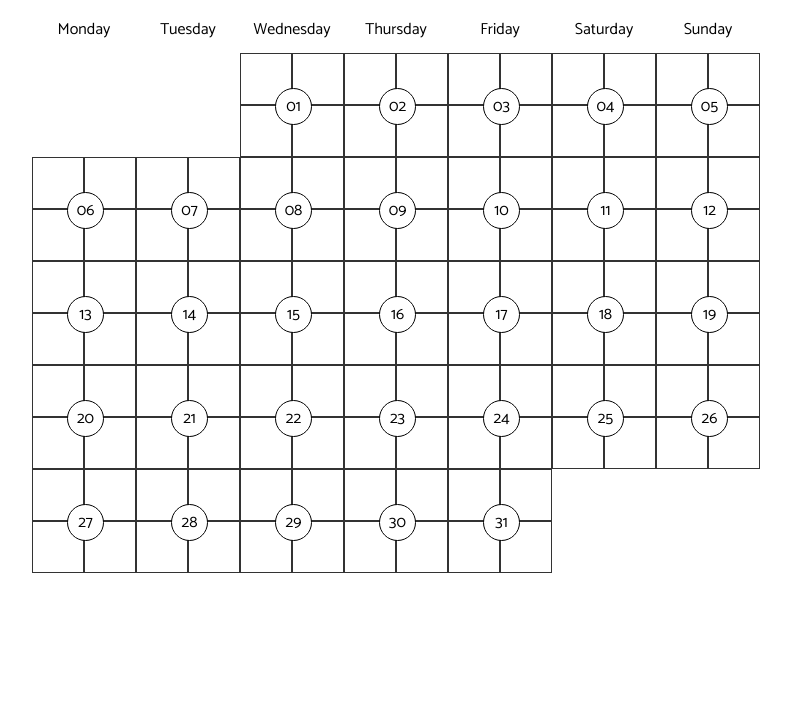
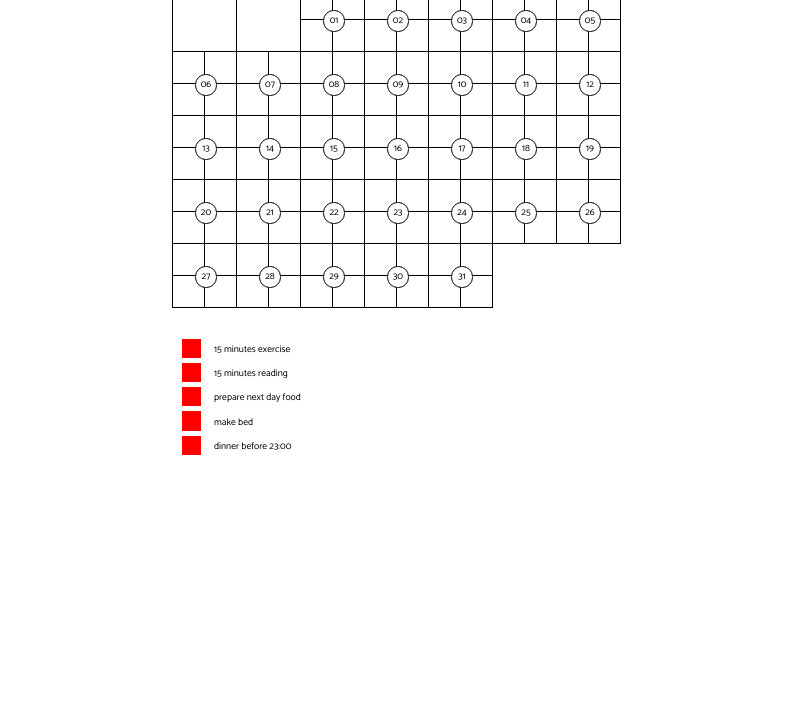
Before and after one commit to RominaMartin/habit_tracker, a website built with webpack: page dist/index.html in a window 1280 px wide. Shown: the part 89-800 px from the top of the page, without its empty margins (244-1035 px from the left). Built offline with Linux system fonts and the light colour scheme.

Commit message:
Css grid added, mixin as well

```diff
--- a/src/index.js
+++ b/src/index.js
@@ -62,7 +62,7 @@ var createCalendarStructure = () => {
 
                 task.className = j !== 4 ? "square" : "circle";
                 day.className = "day";
-                day.innerText = dayNumber < 9 ? `0${dayNumber + 1}` : dayNumber + 1;
+                day.innerText = task.className === "circle" ? (dayNumber < 9 ? `0${dayNumber + 1}` : dayNumber + 1) : "";
 
                 setColorTaskBackground(task, j, currentData[dayNumber][j]);
 
--- a/styles/index.scss
+++ b/styles/index.scss
@@ -1,60 +1,101 @@
-$dayContainerDim: 104px;
-$calendarDim: $dayContainerDim * 7;
-$squareDim: 50px;
-$circleDim: 35px;
-$genericPadding: 10px;
-
 body {
   font-family: Catamaran;
   text-align: center;
 }
-
+@mixin styling($dayContainerDim, $calendarDim, $circleDim, $circleSpace) {
   #calendar {
-    display: inline-block;
-    width: $calendarDim;
-    text-align: left;
+    display: grid;
+    justify-content: center;
+    grid-template: repeat(5, $dayContainerDim) / repeat(7, $dayContainerDim);
   }
 
   .dayContainer {
-  width: $dayContainerDim;
-  margin: 0;
-  font-size: 0;
     position: relative;
-  display: inline-block;
+    outline: 1px solid;
+    margin-top: 1px;
+    margin-left: 1px;
+    display: grid;
+    grid-template: 50% 50% / 50% 50%;
   }
-.dayContainer .square {
-  height: $squareDim;
-  width: $squareDim;
-  border: 1px solid #333;
-  display: inline-flex;
-  margin: 0;
-  padding: 0;
-}
+
+  .square:nth-child(1) {border-bottom: 1px solid; border-right:  1px solid;}
+  .square:nth-child(2) {border-bottom: 1px solid;}
+  .square:nth-child(3) {border-right:  1px solid;}
 
   .dayContainer .circle {
     position: absolute;
+    background: white;
+    border-radius: 50%;
+    border: 1px solid;
+    z-index: 0;
     width: $circleDim;
     height: $circleDim;
-  background: white;
-  border-radius: 50%;
-  top: 35px;
-  left: 35px;
-  border: 1px solid;
-  z-index: 0;
+    top: $circleDim + $circleSpace;
+    left: $circleDim + $circleSpace;
   }
   .dayContainer .circle .day {
-  font-size: 16px;
+    font-size: $circleDim/2;
     text-align: center;
     line-height: $circleDim;
+    cursor: default;
+    user-select: none;
   }
 
   #daysLabels {
     width: $calendarDim;
     margin: 0 auto;
-  padding: $genericPadding;
+    font-size: $circleDim/2;
   }
 
   #daysLabels span {
     width: $dayContainerDim;
     display: inline-block;
   }
+
+  #monthLabel {
+    margin: 0;
+  }
+
+  #info {
+    width: $calendarDim;
+    margin: 0 auto;
+  }
+
+  #taskLabels {
+    width: 50%;
+    text-align: left;
+    list-style: none;
+    padding: 10px;
+  }
+  #taskLabels > li {
+    font-size: $circleDim/2;
+  }
+
+  #taskLabels > li span {
+    width: 1.5vw;
+    height: 1.5vw;
+    display: inline-block;
+    margin-right: 1vw;
+    background: red;
+    position: relative;
+    top: .45vw;
+  }
+}
+
+@media screen and (max-width: 1170px) {
+  @include styling(
+    $dayContainerDim: 7vw,
+    $calendarDim: 7vw * 7,
+    $circleDim: 2vw,
+    $circleSpace: 0.25vw
+  );
+}
+
+@media screen and (min-width: 1170px) {
+  @include styling(
+    $dayContainerDim: 5vw,
+    $calendarDim: 5vw * 7,
+    $circleDim: 1.5vw,
+    $circleSpace: 0.25vw
+  );
+}
```
Also changed, not shown: dist/index.html, dist/main.js. Lines whose indentation alone changed are shown as unchanged.
